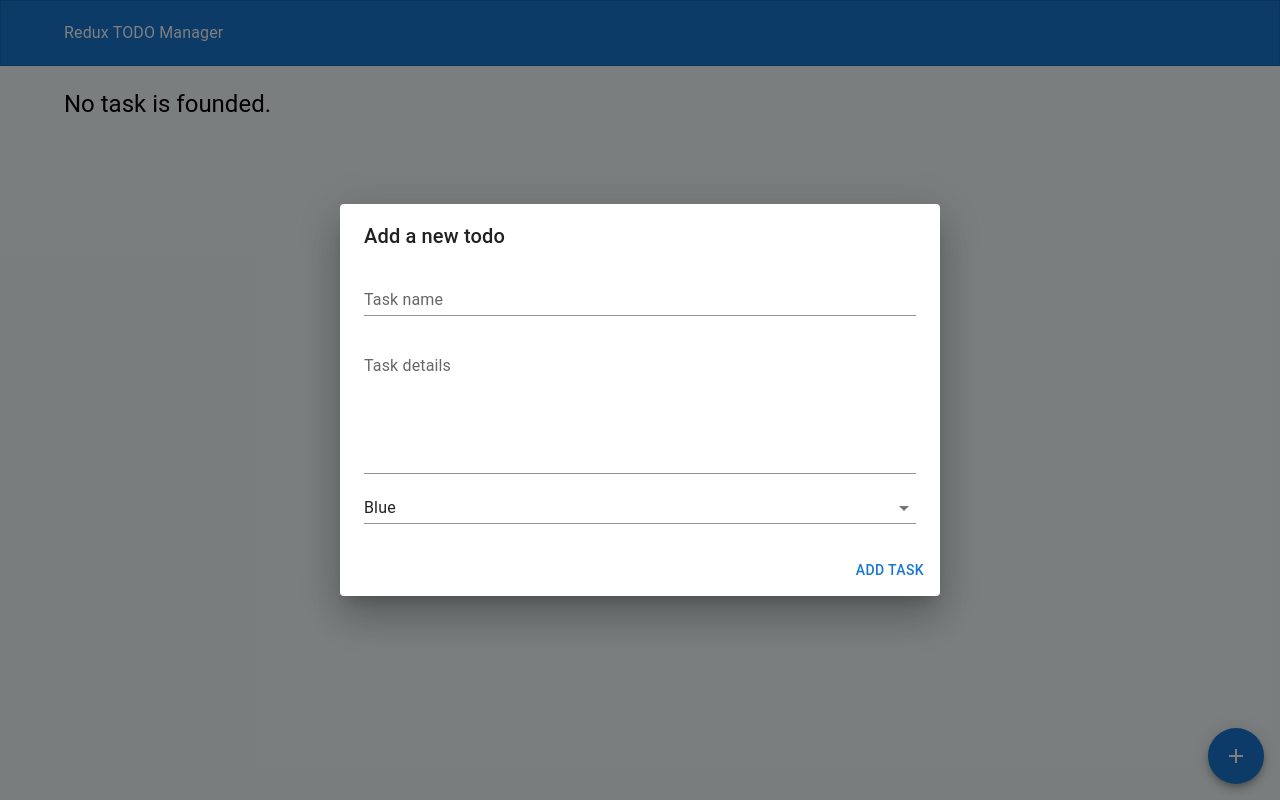
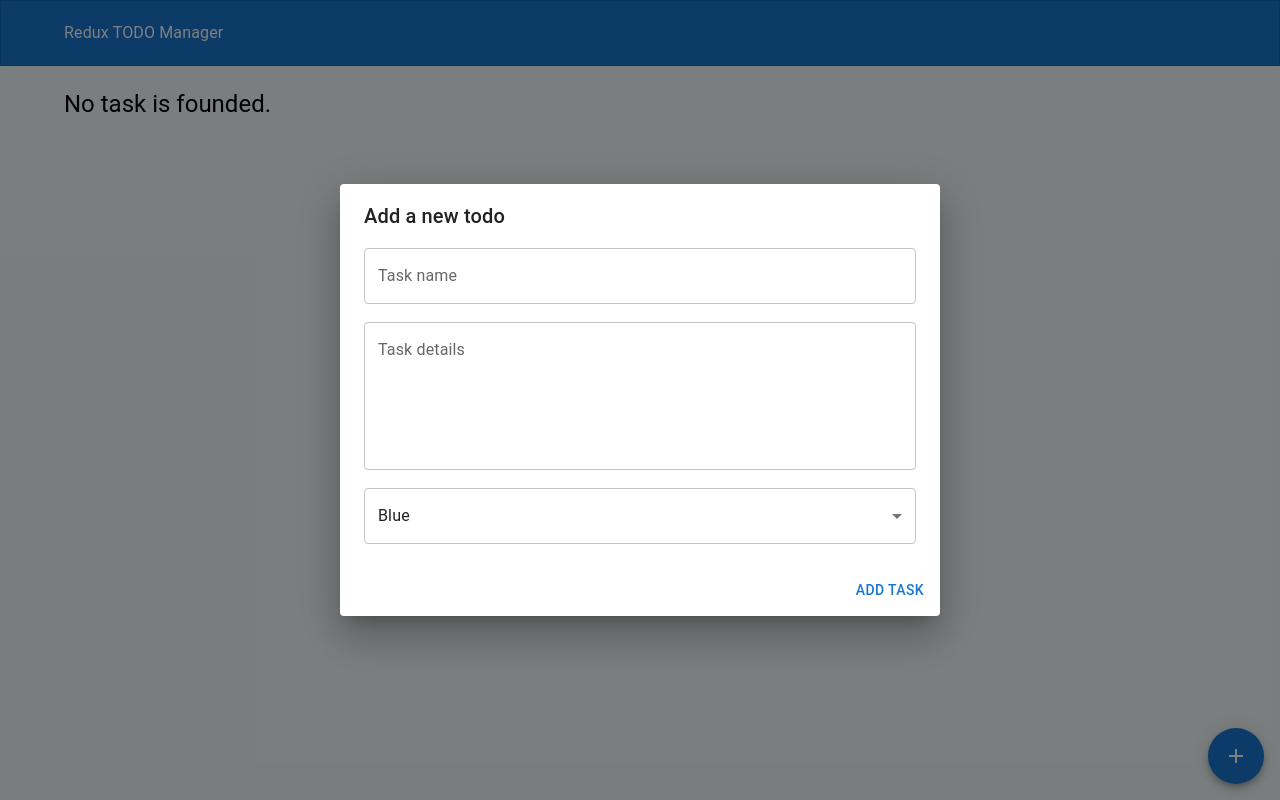
Before and after one commit to BlackIQ/react-redux-tutorial, a React (Create React App) app: page / in a window 1280 px wide. Both pictures are taken after a click on the button 1236 px from the left and 756 px from the top of the page. Built offline with nearby package versions, Linux system fonts and the light colour scheme.

Commit message:
I can not remember that

```diff
--- a/src/components/add.jsx
+++ b/src/components/add.jsx
@@ -82,7 +82,7 @@ const AddTodoDialog = (props) => {
             <DialogTitle>Add a new todo</DialogTitle>
             <DialogContent>
                 <TextField
-                    variant="standard"
+                    variant="outlined"
                     size="medium"
                     label="Task name"
                     placeholder="Enter task name"
@@ -92,7 +92,7 @@ const AddTodoDialog = (props) => {
                 <br />
                 <br />
                 <TextField
-                    variant="standard"
+                    variant="outlined"
                     size="medium"
                     label="Task details"
                     placeholder="Enter task details"
@@ -104,7 +104,7 @@ const AddTodoDialog = (props) => {
                 <br />
                 <br />
                 <Select
-                    variant="standard"
+                    variant="outlined"
                     value={color}
                     label="Color"
                     size="medium"
```
